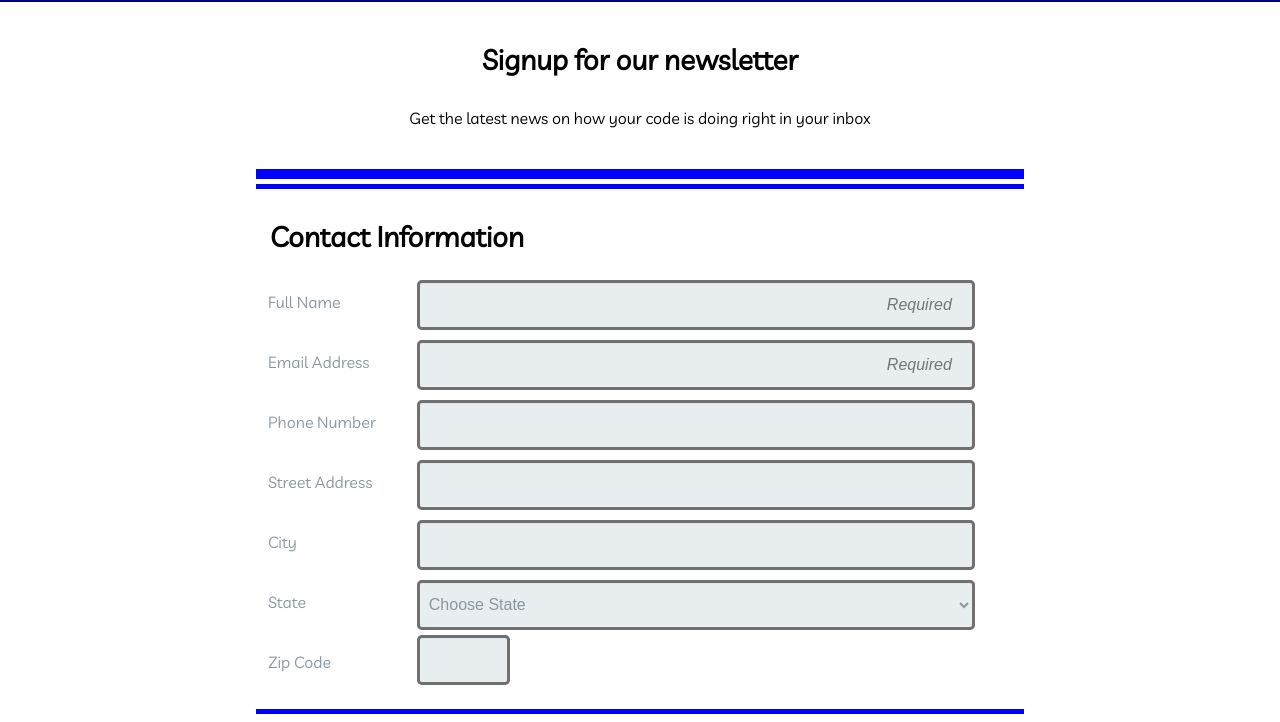
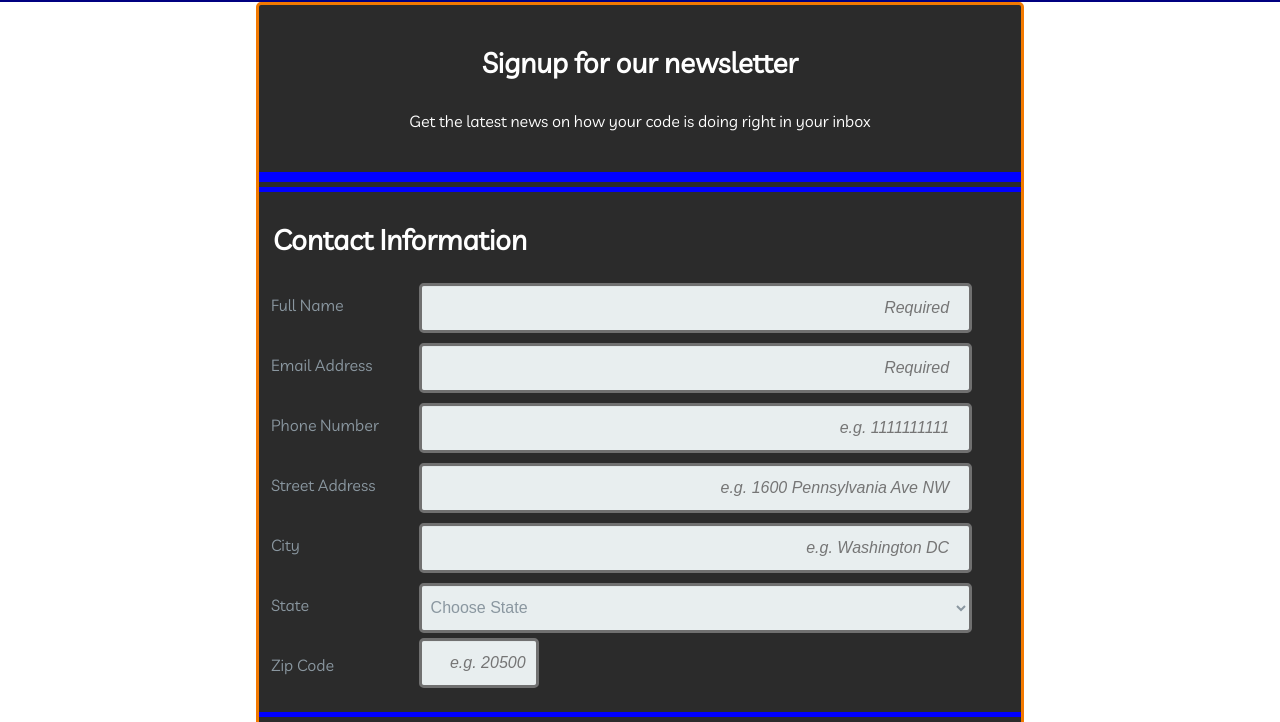
Before and after one commit to mattandersoninf/TTHUnit3Project, a plain HTML site: page index.html in a window 1280 px wide. Shown: the part 78-800 px from the top of the page. Drawn offline with Linux system fonts and the light colour scheme.

Commit message:
Placeholders in all inputs in the first fieldset and final styles
Placeholders in all inputs in the first fieldset and final styles, in review for exceeds expectations

```diff
--- a/css/style.css
+++ b/css/style.css
@@ -63,7 +63,12 @@ legend{
   border-color: black;
 }
 
-input[id="name"]::placeholder, input[id="email"]::placeholder{
+input[id="name"]::placeholder,
+input[id="email"]::placeholder,
+input[id="tel"]::placeholder,
+input[id="street_address"]::placeholder,
+input[id="city"]::placeholder,
+input[id="zip_code"]{
   content: "Required";
   text-align: right;
   font-style: italic;
@@ -84,6 +89,10 @@ form {
   display: flex;
   flex-direction: column;
   max-width: 384px;
+  color:white;
+  background: #2b2b2b;
+  border-radius: 5px;
+  border: 3px solid #f27900;
 }
 
 fieldset{
@@ -129,7 +138,7 @@ input[type=number]::-webkit-outer-spin-button {
 }
 
 input[id="zip_code"]{
-  width:93px;
+  width:120px;
 }
 
 fieldset:first-of-type > input,
--- a/index.html
+++ b/index.html
@@ -30,13 +30,13 @@
                         <input type="email" id="email" name="user_email" placeholder="Required" required>
 
                         <label for="tel">Phone Number</label>
-                        <input type="tel" id="tel" name="user_telephone">
+                        <input type="tel" id="tel" name="user_telephone" placeholder="e.g. 1111111111">
 
                         <label for="street_address">Street Address</label>
-                        <input type="text" id="street_address" name="user_street_address">
+                        <input type="text" id="street_address" name="user_street_address" placeholder="e.g. 1600 Pennsylvania Ave NW">
 
                         <label for="city">City</label>
-                        <input type="text" id="city" name="user_city">
+                        <input type="text" id="city" name="user_city" placeholder="e.g. Washington DC">
 
                         <label for="state">State</label>
                         <select id="state" name="user_state">
@@ -132,7 +132,7 @@
                             </optgroup>
                         </select>
                         <label for="zip_code">Zip Code</label>
-                        <input type="number" id="zip_code" name="user_zip_code">
+                        <input type="number" id="zip_code" name="user_zip_code" placeholder="e.g. 20500">
                     </fieldset>
                     <div class="border"></div>
                     <fieldset>
```
